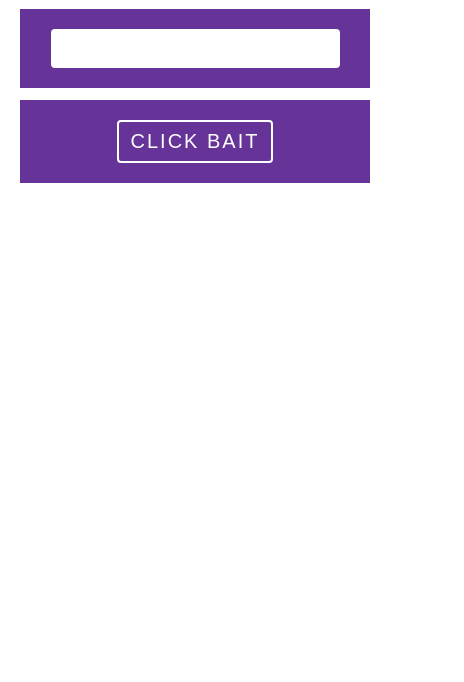
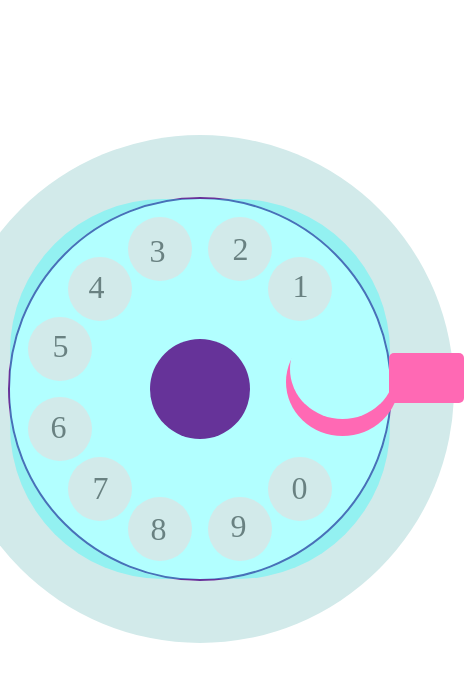
Before and after one commit to bcbrian/supreme-rotary-phone, a website: page index.html in a window 390 px wide. Shown: the part 106-788 px from the top of the page, 464 px wide, since content can reach past the window. Drawn offline with Linux system fonts and the light colour scheme.

Commit message:
We have a freaking rotary phone

```diff
--- a/index.html
+++ b/index.html
@@ -1,5 +1,5 @@
 <style>
-  div {
+  .title {
     background-color: rebeccapurple;
     color: white;
     margin: 12px;
@@ -8,39 +8,177 @@
     font-size: 44px;
   }
 
-  input,
-  button {
-    border: none;
-    border-radius: 4px;
-    padding: 8px 12px;
-    font-size: 20px;
+  .phone {
+    margin: 200px auto;
+    width: 380px;
+    height: 380px;
+    position: relative;
+    border: 2px solid rebeccapurple;
+    border-radius: 50%;
+    display: flex;
+    align-items: center;
+    justify-content: center;
+    box-shadow: 0 0 0 62px #d2eaea;
+  }
+  .rotary {
+    width: 100px;
+    height: 100px;
+    background-color: rebeccapurple;
+    border-radius: 50%;
+    box-shadow: 100px -100px 0px -18px #ffcccc69,
+      40px -140px 0px -18px #ffcccc69, -40px -140px 0px -18px #ffcccc69,
+      -140px -40px 0px -18px #ffcccc69, -140px 40px 0px -18px #ffcccc69,
+      -100px -100px 0px -18px #ffcccc69, -100px 100px 0px -18px #ffcccc69,
+      -40px 140px 0px -18px #ffcccc69, 40px 140px 0px -18px #ffcccc69,
+      100px 100px 0px -18px #ffcccc69, 0px 0px 0px 140px #00ffff4d;
+    transition: all 3s ease 0s;
+    transform: rotate(0deg);
+  }
+  .number {
+    position: absolute;
+
+    font-size: 32px;
+    width: 61px;
+    height: 61px;
+    /* background: aqua; */
+    border-radius: 100%;
+    display: flex;
+    align-items: center;
+    justify-content: center;
+
+    cursor: pointer;
   }
 
-  button {
-    border: 2px solid white;
-    color: white;
-    background-color: rebeccapurple;
-    text-transform: uppercase;
-    letter-spacing: 2px;
+  .n1 {
+    top: 57px;
+    left: 260px;
+  }
+  .n2 {
+    top: 20px;
+    left: 200px;
+  }
+  .n3 {
+    top: 22px;
+    left: 117px;
+  }
+  .n4 {
+    top: 58px;
+    left: 56px;
+  }
+  .n5 {
+    top: 117px;
+    left: 20px;
+  }
+  .n6 {
+    top: 198px;
+    left: 18px;
+  }
+  .n7 {
+    top: 259px;
+    left: 60px;
+  }
+  .n8 {
+    top: 300px;
+    left: 118px;
+  }
+  .n9 {
+    top: 297px;
+    left: 198px;
+  }
+  .n0 {
+    top: 259px;
+    left: 259px;
+  }
+  .hook {
+    width: 105px;
+    height: 100px;
+    background-color: #ff69b400;
+    position: absolute;
+    border-radius: 50%;
+    box-shadow: 0px 13px 0px 4px hotpink;
+    left: 280px;
+    top: 120px;
+  }
+  .hook::after {
+    content: " ";
+    width: 75px;
+    height: 50px;
+    background-color: #ff69b4;
+    position: absolute;
+    border-radius: 5px;
+    left: 99px;
+    top: 34px;
+  }
+
+  .dial1 {
+    transform: rotate(45deg);
+  }
+  .dial2 {
+    transform: rotate(75deg);
+  }
+  .dial3 {
+    transform: rotate(105deg);
+  }
+  .dial4 {
+    transform: rotate(135deg);
+  }
+  .dial5 {
+    transform: rotate(165deg);
+  }
+  .dial6 {
+    transform: rotate(195deg);
+  }
+  .dial7 {
+    transform: rotate(225deg);
+  }
+  .dial8 {
+    transform: rotate(255deg);
+  }
+  .dial9 {
+    transform: rotate(285deg);
+  }
+
+  .dial0 {
+    transform: rotate(315deg);
   }
 </style>
 
-<div>
+<div class="title">
   Dial the Rotary
 </div>
 
-<div>
-  <input />
-</div>
-
-<div>
-  <button onclick="mcbeachey('Hi, all of you peoples!')">
-    click bait
-  </button>
+<div class="phone">
+  <div class="number n1 number-js">1</div>
+  <div class="number n2 number-js">2</div>
+  <div class="number n3 number-js">3</div>
+  <div class="number n4 number-js">4</div>
+  <div class="number n5 number-js">5</div>
+  <div class="number n6 number-js">6</div>
+  <div class="number n7 number-js">7</div>
+  <div class="number n8 number-js">8</div>
+  <div class="number n9 number-js">9</div>
+  <div class="number n0 number-js">0</div>
+  <div id="rotary" class="rotary"></div>
+  <div class="hook"></div>
 </div>
 
 <script>
-  function mcbeachey(rootkiller12) {
-    alert(rootkiller12);
-  }
+  let isDialing = false;
+  const rotaryEl = document.getElementById("rotary");
+  document.querySelectorAll(".number-js").forEach(function(numberEl) {
+    numberEl.addEventListener("click", function() {
+      if (isDialing) {
+        return;
+      }
+      isDialing = true;
+      rotaryEl.setAttribute("class", "rotary dial" + numberEl.innerText);
+
+      setTimeout(function() {
+        rotaryEl.setAttribute("class", "rotary");
+        setTimeout(function() {
+          isDialing = false;
+        }, 3100);
+      }, 3100);
+    });
+  });
 </script>
```
